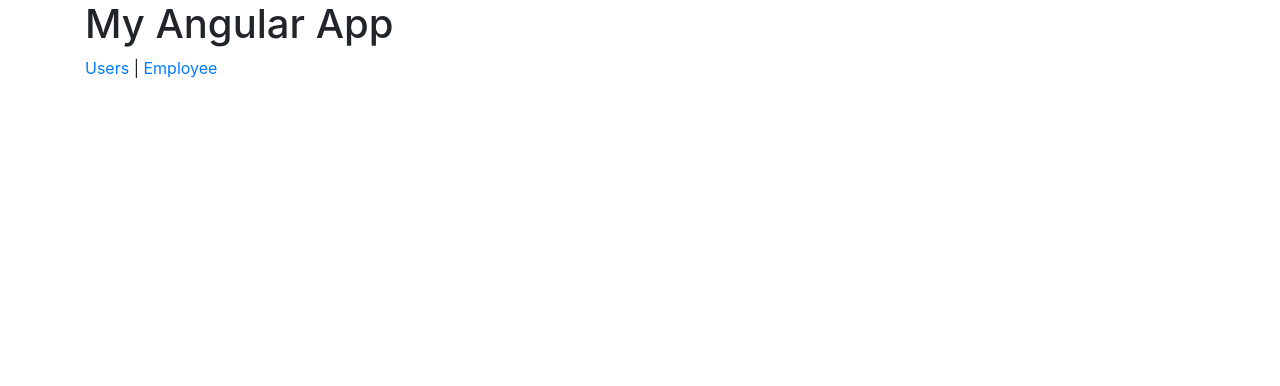
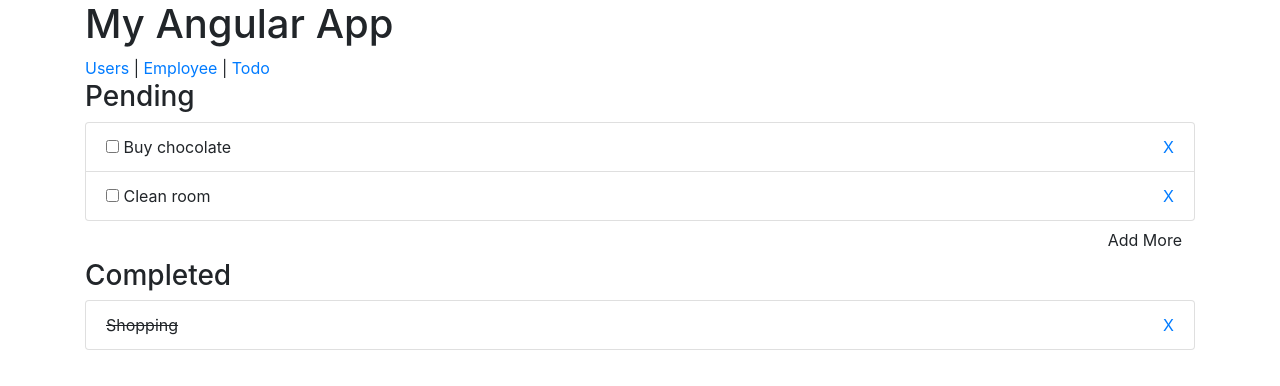
Before and after one commit to ansumanmishra/angular-5, an Angular app: page /todo in a window 1280 px wide. Before the commit this address led to /. Shown: the top 386 px of the page. Built offline with nearby package versions, Linux system fonts and the light colour scheme.

Commit message:
Incorporating todo app

```diff
--- a/src/app/app-routing.module.ts
+++ b/src/app/app-routing.module.ts
@@ -3,11 +3,13 @@ import { Routes, RouterModule } from '@angular/router';
 
 import { UsersComponent } from './users/users.component';
 import { EmployeeAddComponent } from './employee/employee-add.component';
+import { TodoComponent } from './todo/todo.component';
 
 const routes: Routes = [
   { path: '', redirectTo: '/users', pathMatch: 'full' },
   { path: 'users', component: UsersComponent },
-  { path: 'employee',   component: EmployeeAddComponent }
+  { path: 'employee',   component: EmployeeAddComponent },
+  {path: 'todo', component: TodoComponent}
 ];
 
 @NgModule({
--- a/src/app/app.component.html
+++ b/src/app/app.component.html
@@ -3,7 +3,8 @@
 
 	<nav>
 		<a routerLink="/users" routerLinkActive="active">Users</a> |
-		<a routerLink="/employee" routerLinkActive="active">Employee</a>
+		<a routerLink="/employee" routerLinkActive="active">Employee</a> |
+		<a routerLink="/todo" routerLinkActive="active">Todo</a>
 	</nav>
 
 	<p>
--- a/src/app/app.module.ts
+++ b/src/app/app.module.ts
@@ -5,12 +5,14 @@ import { HttpClientModule } from '@angular/common/http';
 import { AppRoutingModule, routingComponents } from './app-routing.module';
 
 import { AppComponent } from './app.component';
+import { TodoComponent } from './todo/todo.component';
 
 
 @NgModule({
   declarations: [
     AppComponent,
-    routingComponents
+    routingComponents,
+    TodoComponent
   ],
   imports: [
     BrowserModule,
--- /dev/null
+++ b/src/app/todo/todo.component.css
@@ -0,0 +1,3 @@
+.todoListing-block {
+	clear: both;
+}
--- /dev/null
+++ b/src/app/todo/todo.component.html
@@ -0,0 +1,23 @@
+<h3>Pending</h3>
+<div>
+	<ul class="list-group">
+		<li *ngFor="let pendingTodo of pendingTodos" class="list-group-item"> <input type="checkbox" name="todoChk" value="{{pendingTodo.status}}" [checked]="pendingTodo.status === 'Completed'" (change)="updateTodoStatus(pendingTodo, $event)"> {{ pendingTodo.desc }} <a href="javascript: void(0)" class="float-right" (click)="deleteTodo(pendingTodo)"> X </a></li>
+	</ul>
+</div>
+<div class="float-right"><button (click)="addMoreTodo()" class="btn">Add More</button></div>
+<div class="addTodoBlock" *ngIf="addMore">
+	<div class="form-group">
+		<input type="" name="todo" [(ngModel)]="todo" class="form-control" placeholder="Enter todo">
+	</div>
+	<div class="form-group">
+		<button class="btn btn-primary" (click)="addTodo()" [disabled]="!todo">Save</button>
+	</div>
+</div>
+<div class="todoListing-block">
+	<h3>Completed</h3>
+	<div>
+		<ul class="list-group">
+			<li *ngFor="let completedTodo of completedTodos" class="list-group-item"> <s>{{ completedTodo.desc }}</s> <a href="javascript: void(0)" class="float-right" (click)="deleteTodo(completedTodo)"> X </a></li>
+		</ul>
+	</div>
+</div>
--- /dev/null
+++ b/src/app/todo/todo.component.ts
@@ -0,0 +1,80 @@
+import { Component, OnInit } from '@angular/core';
+
+import { TodoService } from './todo.service';
+
+@Component({
+  selector: 'app-todo',
+  templateUrl: './todo.component.html',
+  styleUrls: ['./todo.component.css'],
+  providers: [TodoService]
+})
+export class TodoComponent implements OnInit {
+
+	todos = null;
+	todo = null;
+	addMore = false;
+	todoChk = false;
+	completedTodos:any[];
+	pendingTodos:any[];
+
+  constructor(private TodoService: TodoService) { }
+
+  ngOnInit() {
+  	this.todos = this.TodoService.todos;
+
+  	this.getCompletedItems();
+  	this.getPendingItems();
+  }
+
+  getCompletedItems() {
+  	this.completedTodos = this.todos.filter( (item) => {
+  		return item.status === 'Completed';
+  	})
+  }
+
+  getPendingItems() {
+  	this.pendingTodos = this.todos.filter( (item) => {
+  		return item.status === 'Pending';
+  	})
+  }
+
+  addMoreTodo() {
+  	this.addMore = !this.addMore;
+  }
+
+  addTodo() {
+  	this.TodoService.todos.push({
+  		desc: this.todo,
+  		status: 'Pending'
+  	});
+
+  	this.todo = null;
+  	this.addMore = false;
+  	this.getPendingItems();
+  }
+
+  deleteTodo(todo) {
+  	let confirmDel = confirm('Are you sure, you want to delete this?');
+
+  	if(!confirmDel) {
+  		return false;
+  	}
+
+  	let index = this.todos.indexOf(todo);
+	if (index > -1) {
+	  this.todos.splice(index, 1);
+	}
+  	this.getCompletedItems();
+  	this.getPendingItems();
+  }
+
+  updateTodoStatus(todo, event) {
+  	this.todos = this.todos.filter( (item) => {
+  		return (todo.desc === item.desc) ? item.status = 'Completed' : 'Pending';
+  	});
+
+  	this.getCompletedItems();
+  	this.getPendingItems();
+  }
+
+}
--- /dev/null
+++ b/src/app/todo/todo.service.ts
@@ -0,0 +1,15 @@
+export class TodoService {
+	todos = [{
+		desc: 'Buy chocolate',
+		status: 'Pending'
+	},
+	{
+		desc: 'Clean room',
+		status: 'Pending'
+	},
+	{
+		desc: 'Shopping',
+		status: 'Completed'
+	}
+	];
+}
```
Also changed, not shown: 1 other file (tests, documents, lock files or other folders).
